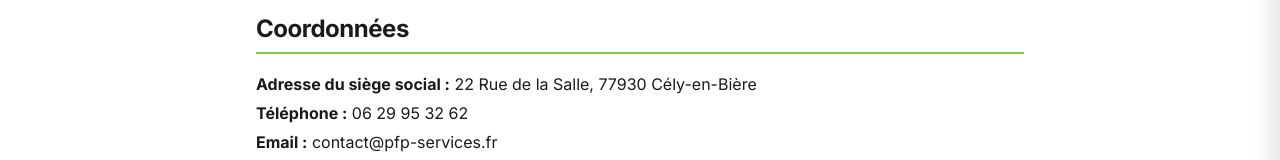
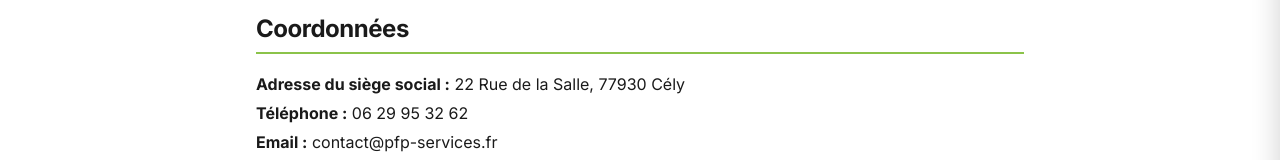
Before and after one commit to Mktotoy/PFP-Services, a Next.js app: page /mentions-legales in a window 1280 px wide. Shown: the part 555-715 px from the top of the page. Built offline with nearby package versions, Linux system fonts and the light colour scheme.

Commit message:
fix: adresse legale Cely (pas Cely-en-Biere, corrige selon Pappers), hebergeur mentions legales Google Cloud (pas Vercel, prod reelle sur GAE)

```diff
--- a/src/app/contact/page.tsx
+++ b/src/app/contact/page.tsx
@@ -17,7 +17,7 @@
                     <p style={{ marginBottom: 'var(--spacing-sm)' }}>
                         <strong>PFP Services</strong><br />
                         22 Rue de la Salle<br />
-                        77930 Cély-en-Bière
+                        77930 Cély
                     </p>
                     <p style={{ marginBottom: 'var(--spacing-sm)' }}>
                         <strong>Téléphone :</strong> <a href="tel:0629953262" style={{ color: 'var(--primary)', fontWeight: 'bold' }}>06 29 95 32 62</a>
--- a/src/app/mentions-legales/page.tsx
+++ b/src/app/mentions-legales/page.tsx
@@ -27,7 +27,7 @@
             <section style={{ marginBottom: '3rem' }}>
                 <h2 style={{ fontSize: '1.5rem', marginBottom: '1rem', borderBottom: '2px solid var(--secondary)', paddingBottom: '0.5rem' }}>Coordonnées</h2>
                 <ul style={{ listStyle: 'none', padding: 0, lineHeight: '1.8' }}>
-                    <li><strong>Adresse du siège social :</strong> 22 Rue de la Salle, 77930 Cély-en-Bière</li>
+                    <li><strong>Adresse du siège social :</strong> 22 Rue de la Salle, 77930 Cély</li>
                     <li><strong>Téléphone :</strong> 06 29 95 32 62</li>
                     <li><strong>Email :</strong> contact@pfp-services.fr</li>
                     <li><strong>Activité :</strong> Désinfection, désinsectisation, dératisation</li>
@@ -37,8 +37,8 @@
             <section style={{ marginBottom: '3rem' }}>
                 <h2 style={{ fontSize: '1.5rem', marginBottom: '1rem', borderBottom: '2px solid var(--secondary)', paddingBottom: '0.5rem' }}>Hébergement du site</h2>
                 <p>
-                    Ce site est hébergé par Vercel Inc.<br />
-                    Adresse : 340 S Lemon Ave #4133 Walnut, CA 91789, USA.
+                    Ce site est hébergé par Google Cloud (Google App Engine).<br />
+                    Google Ireland Limited, Gordon House, Barrow Street, Dublin 4, Irlande.
                 </p>
             </section>
 
--- a/src/app/services/cafards/page.tsx
+++ b/src/app/services/cafards/page.tsx
@@ -30,7 +30,7 @@
                 "address": {
                     "@type": "PostalAddress",
                     "streetAddress": "22 Rue de la Salle",
-                    "addressLocality": "Cély-en-Bière",
+                    "addressLocality": "Cély",
                     "postalCode": "77930",
                     "addressCountry": "FR"
                 },
--- a/src/components/Footer.tsx
+++ b/src/components/Footer.tsx
@@ -44,7 +44,7 @@
                     <div className={styles.column}>
                         <h3>Contact</h3>
                         <ul className={styles.contactInfo}>
-                            <li style={{ display: 'flex', alignItems: 'center', gap: '8px' }}><MapPin size={16} /> 22 Rue de la Salle, 77930 Cély-en-Bière</li>
+                            <li style={{ display: 'flex', alignItems: 'center', gap: '8px' }}><MapPin size={16} /> 22 Rue de la Salle, 77930 Cély</li>
                             <li style={{ display: 'flex', alignItems: 'center', gap: '8px' }}><Phone size={16} /> <a href="tel:0629953262">06 29 95 32 62</a></li>
                             <li style={{ display: 'flex', alignItems: 'center', gap: '8px' }}><Mail size={16} /> <a href="mailto:contact@pfp-services.fr">contact@pfp-services.fr</a></li>
                         </ul>
--- a/src/components/seo/JsonLd.tsx
+++ b/src/components/seo/JsonLd.tsx
@@ -55,7 +55,7 @@
     schema.address = {
       "@type": "PostalAddress",
       streetAddress: "22 Rue de la Salle",
-      addressLocality: "Cély-en-Bière",
+      addressLocality: "Cély",
       postalCode: "77930",
       addressRegion: region,
       addressCountry: "FR",
```
